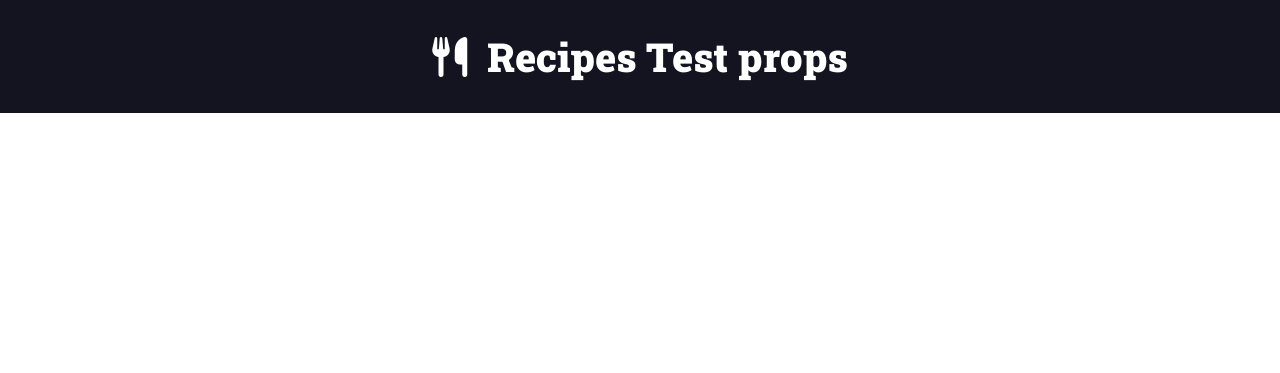
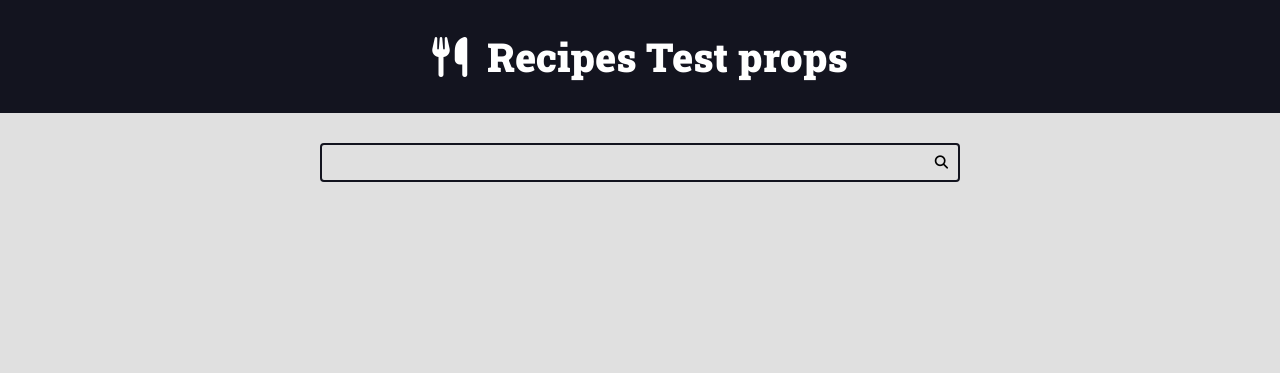
Before and after one commit to renatotnk/django-projects, a Django app: page / in a window 1280 px wide. Shown: the top 373 px of the page. Run offline with Django 4.2, Linux system fonts and the light colour scheme.

Commit message:
Creating search bar and styling it

```diff
--- a/recipes/templates/recipes/pages/home.html
+++ b/recipes/templates/recipes/pages/home.html
@@ -4,16 +4,16 @@
     <!--[if lt IE 7]>
             <p class="browsehappy">You are using an <strong>outdated</strong> browser. Please <a href="#">upgrade your browser</a> to improve your experience.</p>
         <![endif]-->
-    <header class="main-header-container">
-        <div class="main-header container">
-            <h1>
-                <a class="main-logo">
-                    <i class="fa-solid fa-utensils main-logo-icon"></i>
-                    <span class="main-logo-text"></span>Recipes {{ name }}</span>
-                </a>
-            </h1>
+    {% include 'recipes/partials/header.html' %}
+
+    <div class="search-container">
+        <div class="container">
+            <form action="" class="search-form">
+                <input type="search" class="search-input" name="search">
+                <button type="submit" class="search-button"><i class="fas fa-search"></i></button>
+            </form>
         </div>
-    </header>
+    </div>
 </body>
 
 </html>
--- a/recipes/templates/recipes/partials/head.html
+++ b/recipes/templates/recipes/partials/head.html
@@ -78,6 +78,7 @@
         body {
             font-size: 1.6rem;
             font-family: var(--font-primary);
+            background: var(--color-gray-1);
         }
 
         h1,
@@ -114,5 +115,48 @@
         .main-logo-icon {
             margin-right: 2rem;
         }
+
+        .search-form {
+            border: .2rem solid var(--color-primary-dark);
+            max-width: 64rem;
+            margin: 0 auto;
+            border-radius: .4rem;
+            position: relative;
+            transition: all 300ms ease-in-out;
+        }
+
+        .search-input,
+        .search-button {
+            border: none;
+            background: none;
+            outline: none;
+            padding: 1rem;
+            transition: all 300ms ease-in-out;
+        }
+
+        .search-input {
+            width: 100%;
+            padding-right: 3rem;
+        }
+
+        .search-button {
+            position: absolute;
+            top: 0;
+            right: 0;
+        }
+
+        .search-button:focus {
+            outline: 1px solid var(--color-primary);
+            background: rgba(0, 0, 0, .05)
+        }
+
+        .search-form:focus-within {
+            border-color: var(--color-primary);
+            background: var(--color-white);
+        }
+
+        .search-form:focus-within .search-button {
+            color: var(--color-primary);
+        }
     </style>
 </head>
--- /dev/null
+++ b/recipes/templates/recipes/partials/header.html
@@ -0,0 +1,10 @@
+<header class="main-header-container">
+    <div class="main-header container">
+        <h1>
+            <a class="main-logo">
+                <i class="fa-solid fa-utensils main-logo-icon"></i>
+                <span class="main-logo-text"></span>Recipes {{ name }}</span>
+            </a>
+        </h1>
+    </div>
+</header>
```
